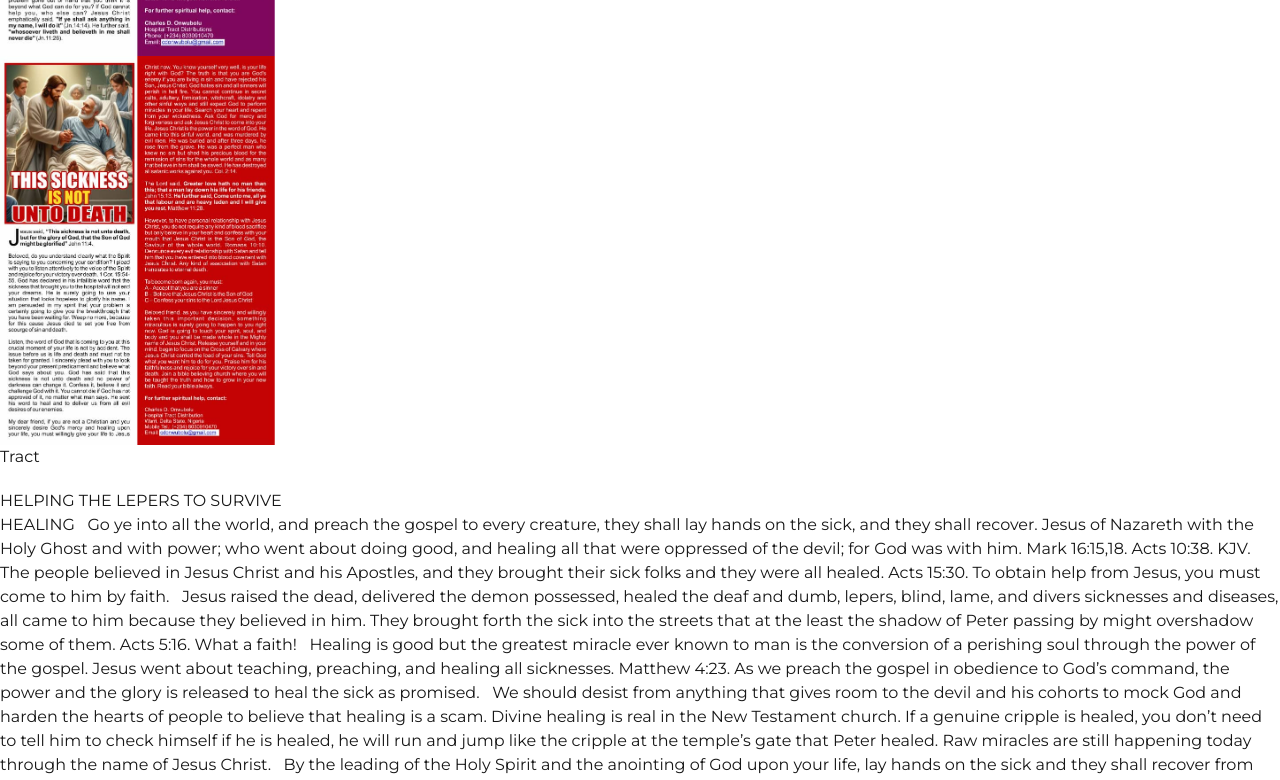
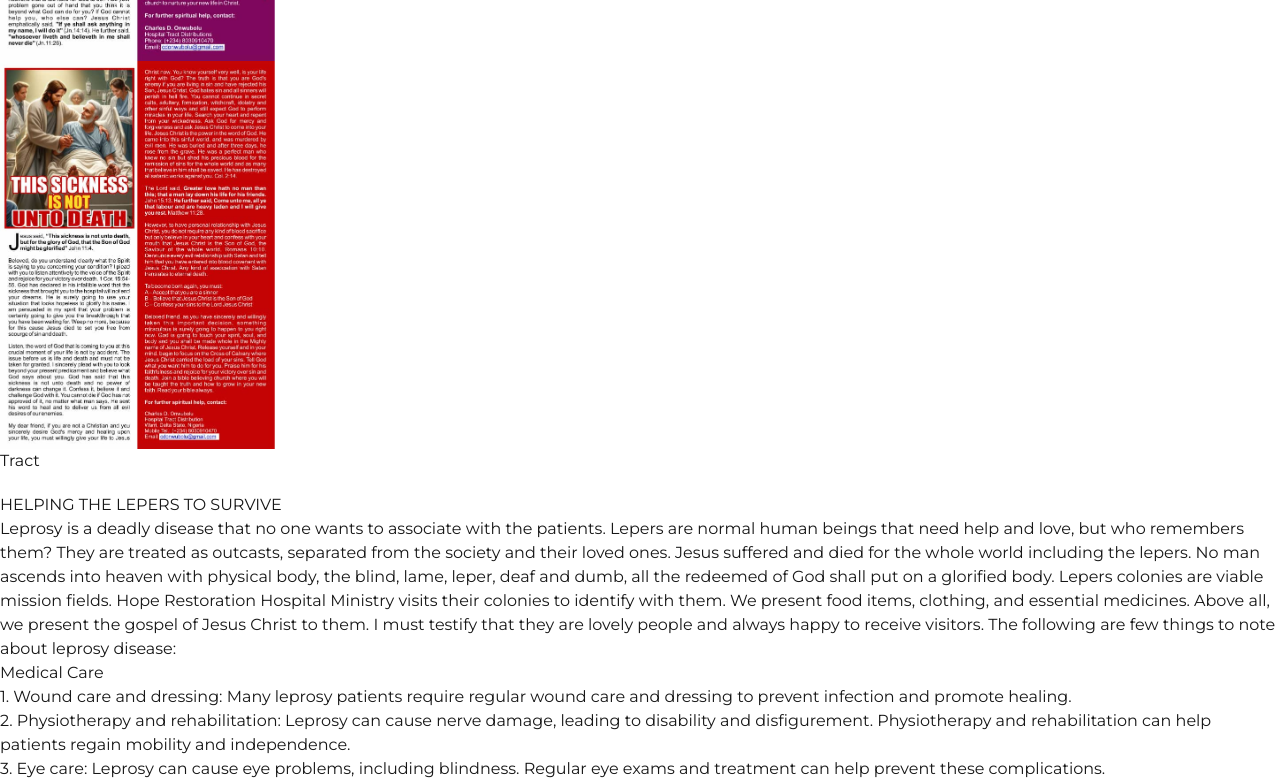
Before and after one commit to kvngOluchi/HopeRestorationHospitalMinistry, a Next.js app: page / in a window 1280 px wide. Shown: the part 2000-2780 px from the top of the page. Built offline with nearby package versions, Linux system fonts and the light colour scheme; a web font is replaced by a local one.

Commit message:
logoaded

```diff
--- a/src/app/components/footer/index.tsx
+++ b/src/app/components/footer/index.tsx
@@ -55,7 +55,7 @@ export default function Footer() {
           <div className=" space-y-2 my-1 block md:my-10">
             <div className="block">
               <p className=" font-bold">Email:</p>
-              <p>cdonwubolu@gmail.com</p>
+              <p> hrhm9425@gmail.com</p>
             </div>
             <div className="block">
               <p className=" font-bold">Our Banker:</p>
--- a/src/app/components/home-page/message/index.tsx
+++ b/src/app/components/home-page/message/index.tsx
@@ -2,8 +2,6 @@ import ReadMore from "@/ui/read-more";
 import React from "react";
 
 export default function Message() {
-  const str =
-    "  Be careful, there are false prophets going about deceiving and manipulating people with the name of God and performing fake miracles. They coerce people to lie by giving false  testimonies that do not glorify God. They are evil and don’t have the Spirit of God. You shall know them by their works and false teaching. Brothers and Sisters, healing is the children’s bread and not for  the dogs. It is the will of God that you should enjoy divine health. Whatsoever you shall ask in the name of Jesus Christ believing and not doubt, the Father will give it to you, that is the word of God. He had made provisions for our healing on the Cross of Calvary. By his stripes we are healed and by the washing of his blood we are made whole. There is no sickness that is too hard for God to heal be it cancer, stroke, diabetes, high blood pressure, HIV/AIDS, the dead raised back to life. He forgives all our iniquities, and heals all our diseases. Ps.103:3.   Friend, that case that has defied medical treatments, you have gone to many hospitals and spiritual houses without solutions, why not try Jesus Christ, the great physician that you do not know. Today, if you humble yourself and come to him, you shall be healed. I believe in him, I boast in his name, and he can never put me to shame. God cannot lie and can never deny his word. He is real and he is alive.  ";
   return (
     <section className="layout-spacing mt-20 px-10">
       <div className="custom-container mb-20 ">
@@ -11,36 +9,85 @@ export default function Message() {
           <h2 className="mt-20">HELPING THE LEPERS TO SURVIVE</h2>
           <div className="w-12 h-1 bg-[#423e73] m-auto mb-5"></div>
         </div>
-        <p className="">
-          HEALING   Go ye into all the world, and preach the gospel to every
-          creature, they shall lay hands on the sick, and they shall recover.
-          Jesus of Nazareth with the Holy Ghost and with power; who went about
-          doing good, and healing all that were oppressed of the devil; for God
-          was with him. Mark 16:15,18. Acts 10:38. KJV.   The people believed in
-          Jesus Christ and his Apostles, and they brought their sick folks and
-          they were all healed. Acts 15:30. To obtain help from Jesus, you must
-          come to him by faith.   Jesus raised the dead, delivered the demon
-          possessed, healed the deaf and dumb, lepers, blind, lame, and divers
-          sicknesses and diseases, all came to him because they believed in him.
-          They brought forth the sick into the streets that at the least the
-          shadow of Peter passing by might overshadow some of them. Acts 5:16.
-          What a faith!   Healing is good but the greatest miracle ever known to
-          man is the conversion of a perishing soul through the power of the
-          gospel. Jesus went about teaching, preaching, and healing all
-          sicknesses. Matthew 4:23. As we preach the gospel in obedience to
-          God’s command, the power and the glory is released to heal the sick as
-          promised.   We should desist from anything that gives room to the
-          devil and his cohorts to mock God and harden the hearts of people to
-          believe that healing is a scam. Divine healing is real in the New
-          Testament church. If a genuine cripple is healed, you don’t need to
-          tell him to check himself if he is healed, he will run and jump like
-          the cripple at the temple’s gate that Peter healed. Raw miracles are
-          still happening today through the name of Jesus Christ.   By the
-          leading of the Holy Spirit and the anointing of God upon your life,
-          lay hands on the sick and they shall recover from their infirmities
-          and God’s name is glorified.
+        <p className="py-3">
+          Leprosy is a deadly disease that no one wants to associate with the
+          patients. Lepers are normal human beings that need help and love, but
+          who remembers them? They are treated as outcasts, separated from the
+          society and their loved ones. Jesus suffered and died for the whole
+          world including the lepers. No man ascends into heaven with physical
+          body, the blind, lame, leper, deaf and dumb, all the redeemed of God
+          shall put on a glorified body. Lepers colonies are viable mission
+          fields. Hope Restoration Hospital Ministry visits their colonies to
+          identify with them. We present food items, clothing, and essential
+          medicines. Above all, we present the gospel of Jesus Christ to them. I
+          must testify that they are lovely people and always happy to receive
+          visitors. The following are few things to note about leprosy disease:
         </p>
-        <ReadMore text={str} />
+        <ul className="py-3">
+          <p>Medical Care</p>
+          <li>
+            1. Wound care and dressing: Many leprosy patients require regular
+            wound care and dressing to prevent infection and promote healing.
+          </li>
+          <li>
+            2. Physiotherapy and rehabilitation: Leprosy can cause nerve damage,
+            leading to disability and disfigurement. Physiotherapy and
+            rehabilitation can help patients regain mobility and independence.
+          </li>
+          <li>
+            3. Eye care: Leprosy can cause eye problems, including blindness.
+            Regular eye exams and treatment can help prevent these
+            complications.
+          </li>
+        </ul>
+
+        <ul className="py-3">
+          <p>Education and Awareness</p>
+          <li>
+            1. Leprosy education and awareness: Many people still believe that
+            leprosy is contagious and incurable. Education and awareness
+            programs can help dispel these myths and reduce stigma.
+          </li>
+          <li>
+            2. Literacy programs: Many leprosy patients have limited access to
+            education. Literacy programs can help them learn to read and write.
+          </li>
+        </ul>
+
+        <ul className="py-3">
+          <p>Social and Economic Support</p>
+          <li>
+            1. Food and nutrition support: Leprosy patients often struggle to
+            access nutritious food, leading to malnutrition and related health
+            problems.
+          </li>
+          <li>
+            2. Shelter and housing support: Many leprosy colonies lack adequate
+            housing and sanitation facilities. Support for shelter and housing
+            can help improve living conditions.
+          </li>
+          <li>
+            3. Microfinance and livelihood support: Leprosy patients often
+            struggle to access employment and economic opportunities.
+            Microfinance and livelihood support can help them start small
+            businesses and improve their economic situation.
+          </li>
+        </ul>
+        <ul className="py-3">
+          <p>Emotional and Psychological Support</p>
+          <li>
+            1. Counseling and mental health support: Leprosy patients often
+            experience stigma, discrimination, and emotional distress.
+            Counseling and mental health support can help them cope with these
+            challenges.
+          </li>
+          <li>
+            2. Social support and community building: Leprosy patients often
+            feel isolated and disconnected from their communities. Social
+            support and community building programs can help them build
+            relationships and connections.
+          </li>
+        </ul>
       </div>
     </section>
   );
--- a/src/ui/logo/index.tsx
+++ b/src/ui/logo/index.tsx
@@ -4,11 +4,11 @@ export interface LogoProps {
   size: number;
 }
 
-export function Logo({size}:LogoProps) {
+export function Logo({ size }: LogoProps) {
   return (
     <div>
       <Image
-        src ={"/Image/hope rest. logo22.png"}
+        src={"/Image/newlogo.jpg"}
         width={size}
         height={size}
         alt={"This is the Logo"}
```
Also changed, not shown: public/Image/newlogo.jpg (added).
